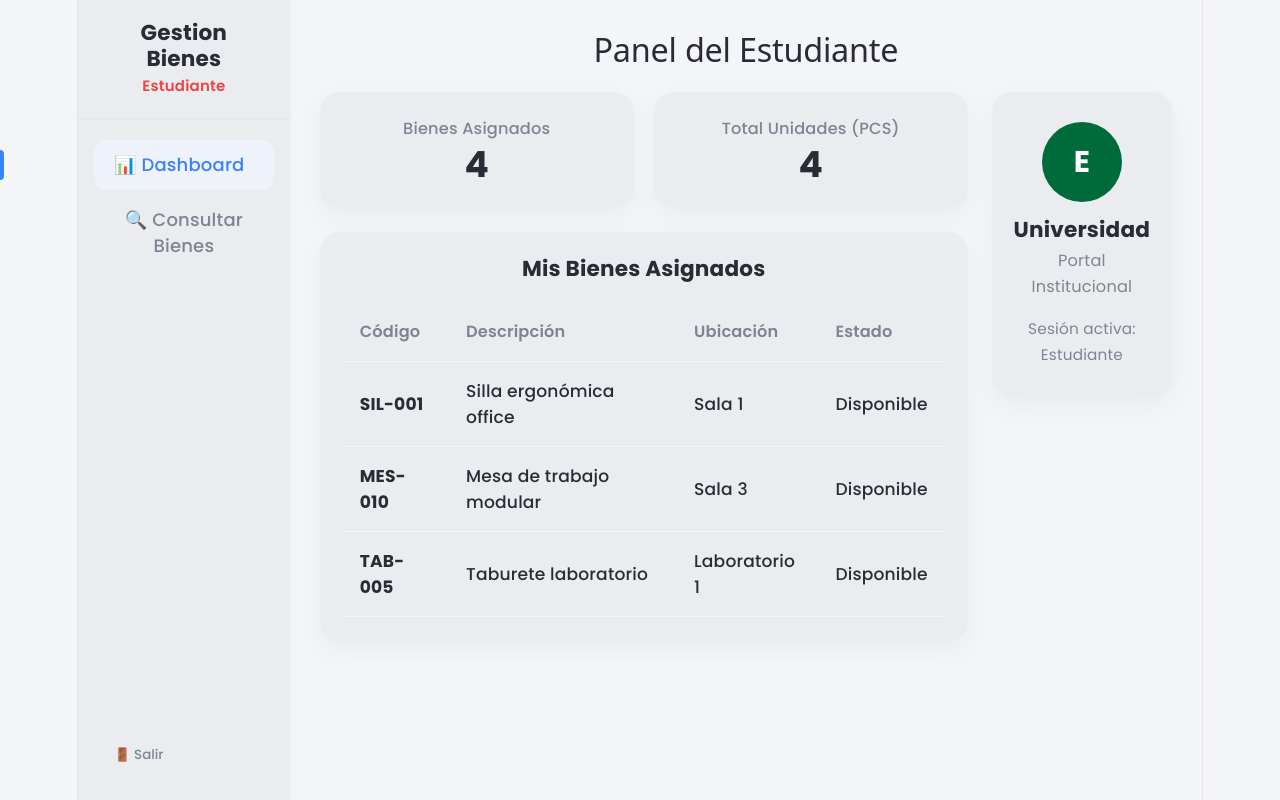
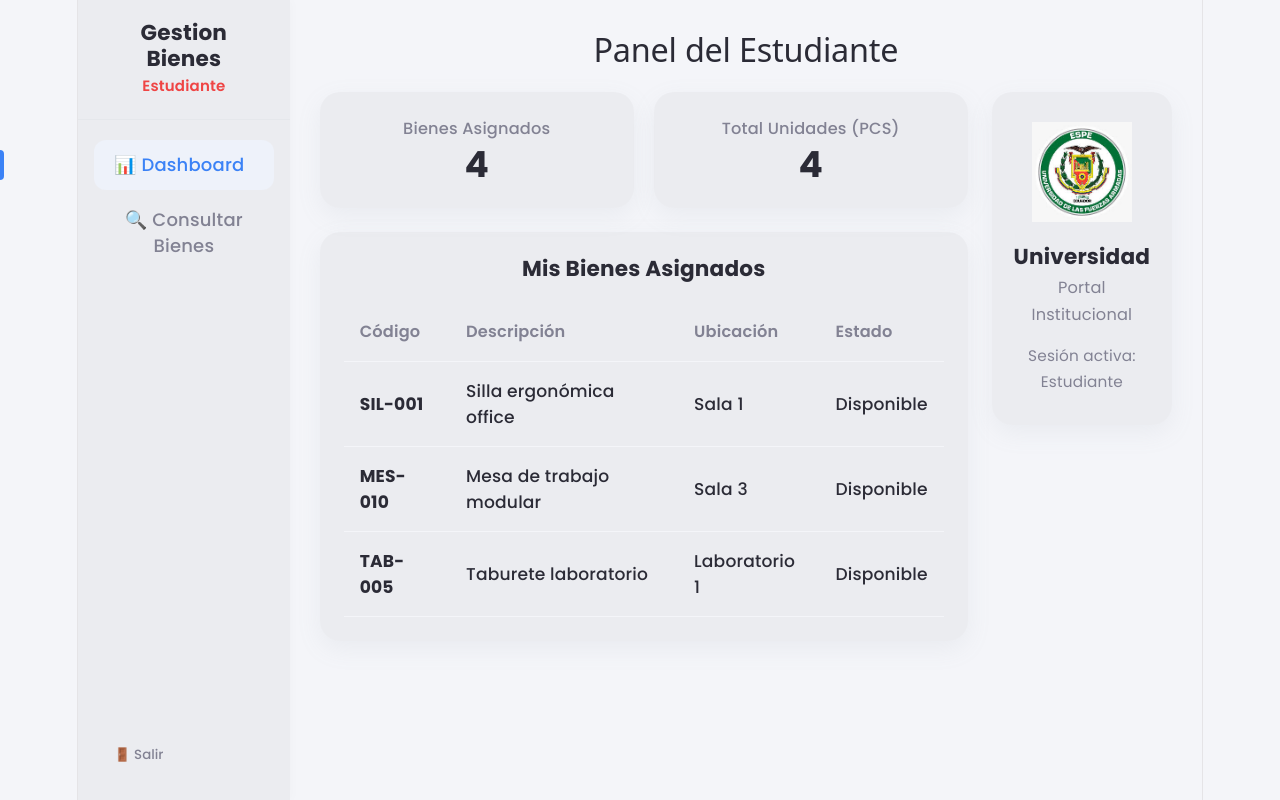
Before and after one commit to Gutierrez101/gestionweb, a React (Vite) app: page /dashboard in a window 1280 px wide. Built offline with nearby package versions, Linux system fonts and the light colour scheme.

Commit message:
Version 1.6: Version con imagenes

```diff
--- a/src/views/Dashboard.jsx
+++ b/src/views/Dashboard.jsx
@@ -67,8 +67,7 @@ export default function Dashboard() {
         <div className="side-col">
           <div className="profile-card">
             {/* Cambiar el div a una imagen de la ESPE*/}
-            <div style={{width:'80px', height:'80px', background:'#006b3a', borderRadius:'50%', margin:'0 auto 15px', color:'white', display:'flex', alignItems:'center', justifyContent:'center', fontSize:'30px', fontWeight:'bold'}}>E</div>
-
+            <img src="/images/logoespe.png" alt="Logo ESPE"></img>
             <h3>Universidad</h3>
             <p>Portal Institucional</p>
             <span style={{display: 'block', marginTop: '15px', fontSize: '0.85rem', color: 'var(--text-muted)'}}>
```
Also changed, not shown: public/images/logoespe.png (added).
